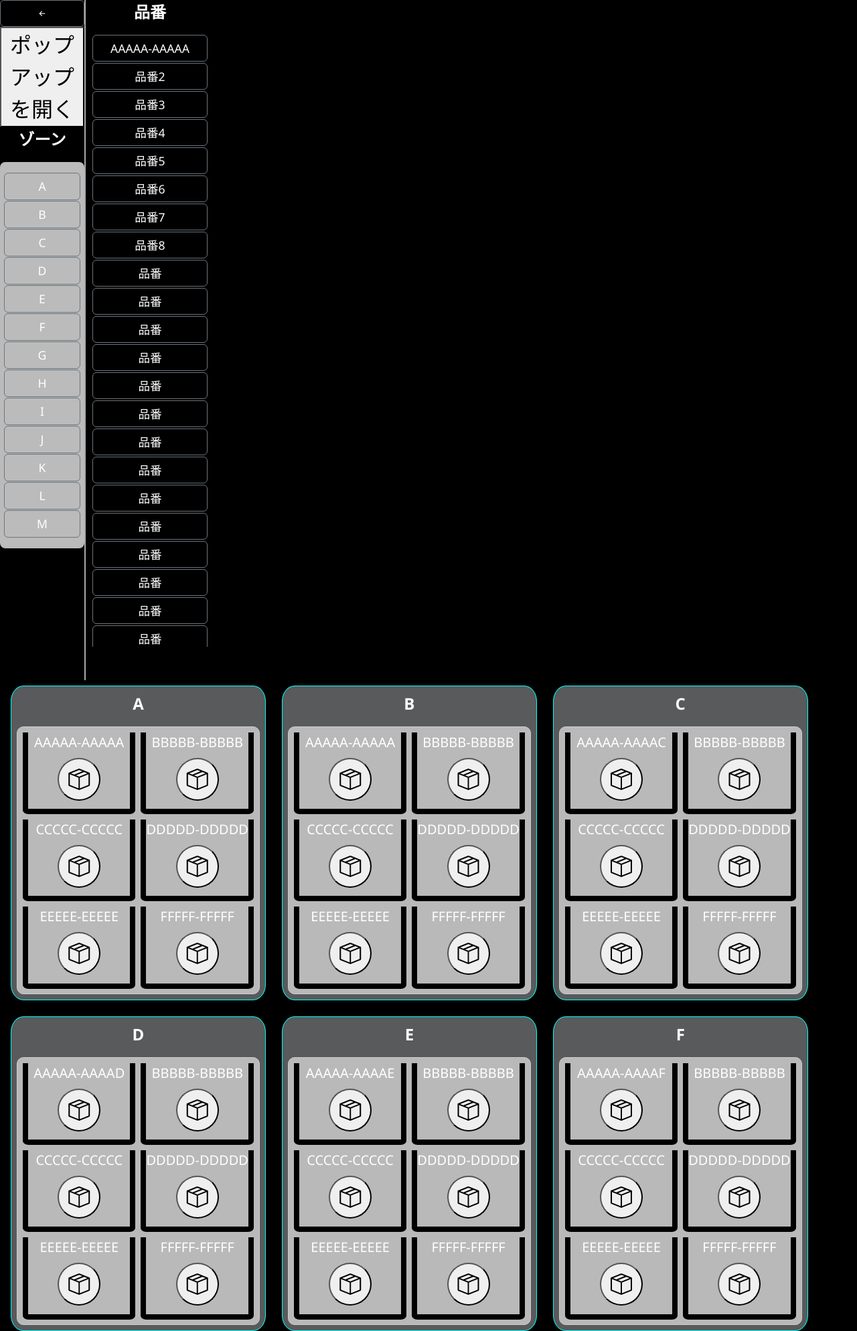
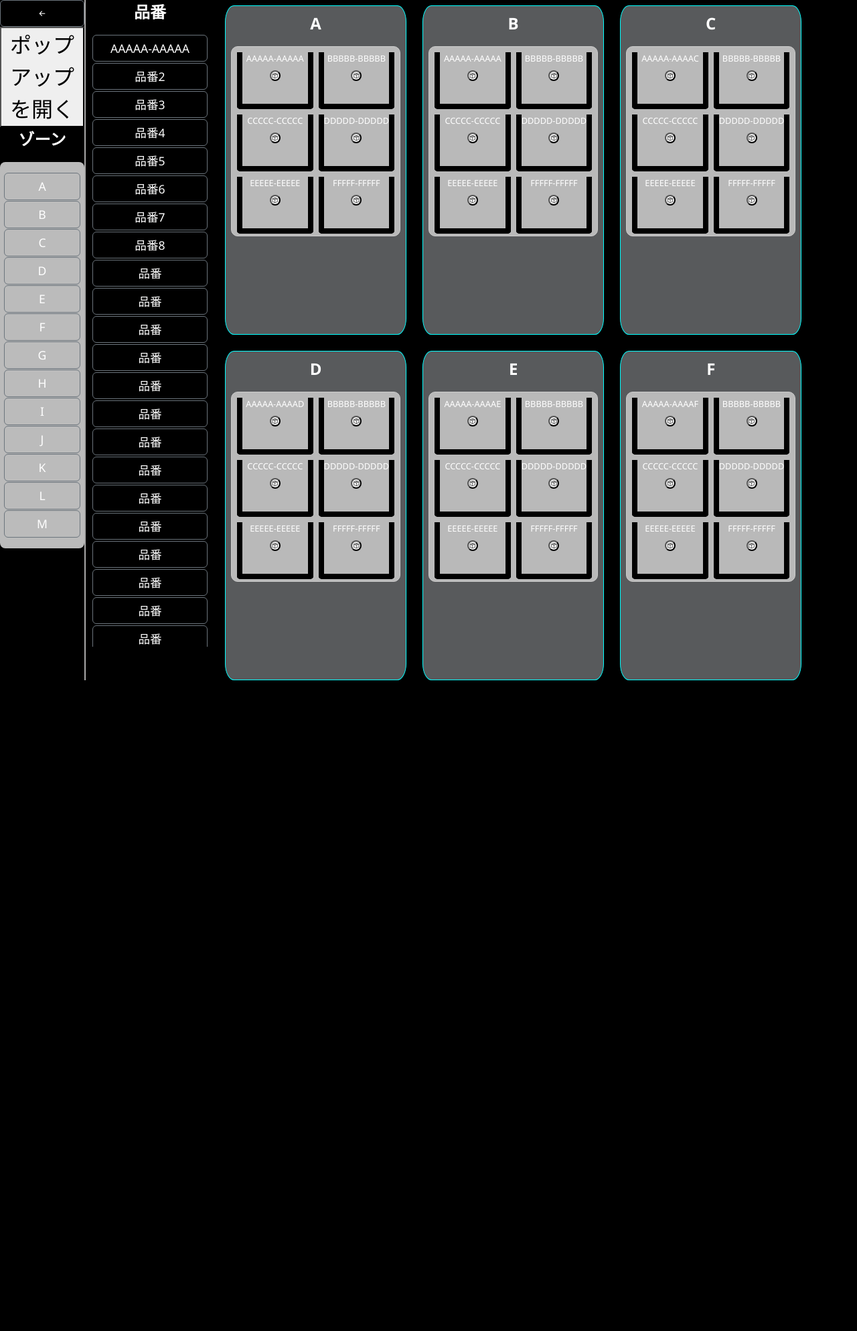
Before and after one commit to redstarht/stocktrack, a Flask app: template myapp/templates/inout_map.html in a window 1280 px wide. Shown: the whole page at 67% size. After the commit the page ends 1016 px from the top, so only its background shows below. Run offline with Flask 3, Linux system fonts and the light colour scheme; the template is opened without the code that fills it, so the values that code supplies are empty.

Commit message:
20250604

```diff
--- a/myapp/static/css/main_section.css
+++ b/myapp/static/css/main_section.css
@@ -1,8 +1,9 @@
 .main-section {
     display: flex;
-    flex-direction: row;
+    /* flex-direction: row; */
     gap: 3rem;
     flex: 1;
+    width: 100%;
     height: auto;
     margin-top: 0.5rem;
     margin-left: 1rem;
@@ -66,6 +67,10 @@
     border-bottom: 0.5rem solid #000000;
     width: 100%;
     /* border: 1px solid #ff0000; */
+    /* aspect-ratio: 1 / 1.1; */
+    /* 固定比率で縦横比 */
+    overflow: hidden;
+    /* はみ出し制御 */
 }
 
 .cell-label {
@@ -75,10 +80,12 @@
     flex-direction: column;
     padding-bottom: 4%;
     gap: 0.5rem;
+    width: 100%;
 }
 
 .pn-name {
-    font-size: 2.5vh;
+    font-size: 1vw;
+    min-width: 0;
     white-space: nowrap;
     overflow: hidden;
     text-overflow: ellipsis;
@@ -86,6 +93,16 @@
 
 .cell-stock-btn {
     border-radius: 50%;
-    width: 4rem;
-    aspect-ratio: 1 / 1;
+    width: 2vh;
+    height: 2vh;
+    /* aspect-ratio: 1 / 1; */
+    text-align: center;
+    display: flex;
+    align-items: center;
+    justify-content: center;
 }
+
+.cell-stock-btn i {
+    font-size: 1vh;
+    text-align: center;
+}
```
